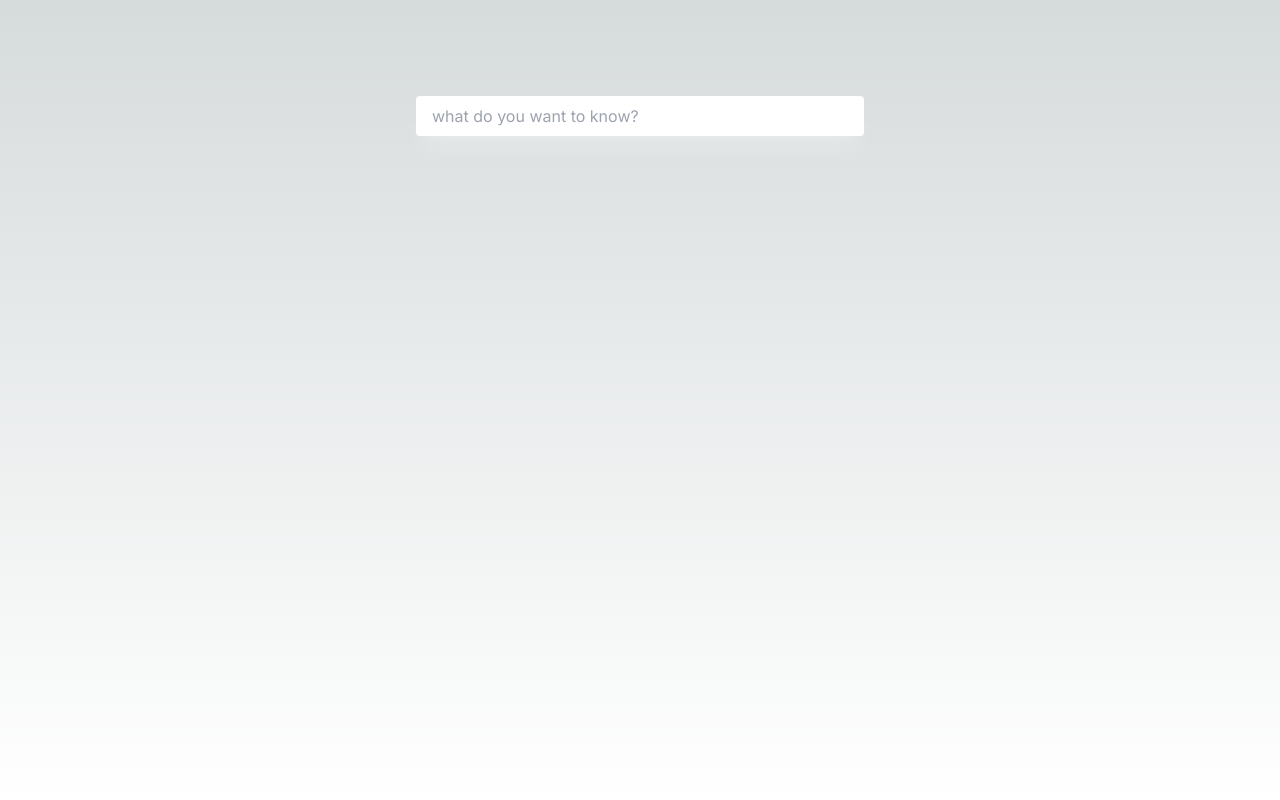
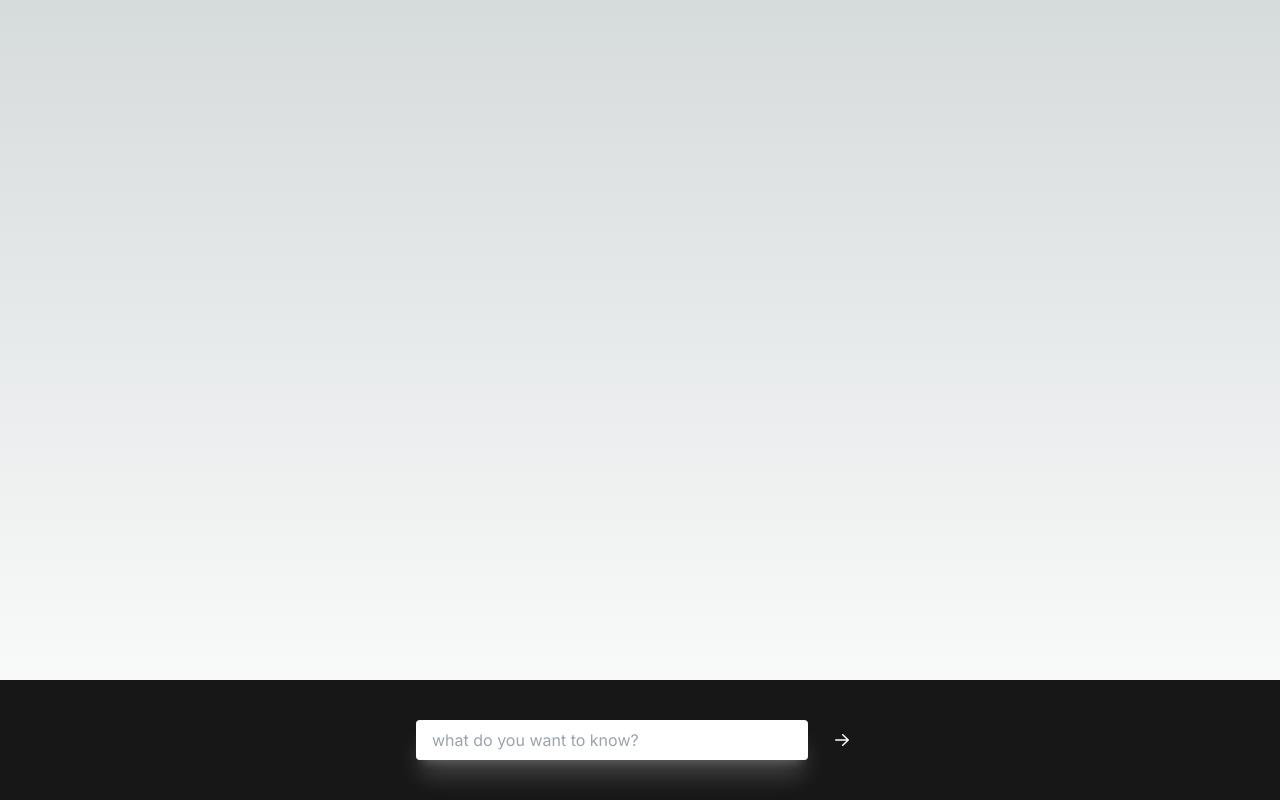
Before and after one commit to 0xDebabrata/replit-ai-chatbot, a Next.js app: page / in a window 1280 px wide. Built offline with nearby package versions, Linux system fonts and the light colour scheme.

Commit message:
update design

```diff
--- a/package.json
+++ b/package.json
@@ -9,6 +9,7 @@
     "lint": "next lint"
   },
   "dependencies": {
+    "@heroicons/react": "^2.0.18",
     "@types/node": "20.5.9",
     "@types/react": "18.2.21",
     "@types/react-dom": "18.2.7",
--- a/src/app/api/chat/route.ts
+++ b/src/app/api/chat/route.ts
@@ -42,7 +42,7 @@ export async function POST(req: Request) {
     model: 'gpt-3.5-turbo',
     stream: true,
     messages,
-    max_tokens: 800,
+    max_tokens: 600,
   })
   const stream = OpenAIStream(response)
   return new StreamingTextResponse(stream)
--- a/src/app/page.tsx
+++ b/src/app/page.tsx
@@ -1,34 +1,46 @@
 'use client'
+import { useEffect, useRef } from 'react'
+import { useChat } from 'ai/react'
 import Image from 'next/image'
-import { useChat } from 'ai/react'
+import { ArrowRightIcon } from '@heroicons/react/20/solid'
+
 import ChatMessage from '@/components/ChatMessage'
 
 const prompt = `You are a chatbot with access to Replit's AI podcast transcripts.
 Respond to user queries in a friendly manner. For any given query you will have
-access to the previous messages with the user as well as top 2 relevant transcripts
-from any podcast episode. Respond to the queries in format following the
-template given below:
+access to the previous messages with the user as well as relevant transcripts
+from any podcast episode. You should respond with a text message which will be
+shown to the user (as a result do not put raw timestamps there). Following that
+there should be a delimiter <ts-delim>, and after that add timestamps for 2
+transcripts. If the user query and the transcript does not have much relevance,
+only return the text response without delimiter or timestamps.
+The response template and example is given below.
 
 
-Response format:
+Response template:
 
-TEXT response
-<delim>
+TEXT response without any timestamp
+<ts-delim>
 {TIMESTAMP 1} {ID of corresponding transcript}
 {TIMESTAMP 2} {ID of corresponding transcript}
 
 
-Example response:
+Typical response:
 
 Deploying large-scale AI models can be a challenging task, requiring significant engineering efforts for building verifiers and conducting large-scale testing. Big companies like Google may have an advantage in approaching this, but collaboration with other organizations can also be beneficial.
 <ts-delim>
 1200.49 1_23
 3700.63 2_45
+
+Response if user query does not have good relation with transcript:
+
+Deploying large-scale AI models can be a challenging task, requiring significant engineering efforts for building verifiers and conducting large-scale testing. Big companies like Google may have an advantage in approaching this, but collaboration with other organizations can also be beneficial.
 `
 
 export default function Home() {
-  const { messages, input, handleInputChange, handleSubmit } = useChat({
-    api: "/api/chat",
+  const containerRef = useRef<HTMLDivElement>(null)
+
+  const { messages, input, handleInputChange, handleSubmit } = useChat({ api: "/api/chat",
     initialMessages: [
       {
         id: 'init',
@@ -38,11 +50,23 @@ export default function Home() {
     ]
   })
 
+  useEffect(() => {
+    if (!containerRef.current) return
+
+    containerRef.current.scrollTop = containerRef.current.scrollHeight
+  }, [messages])
+
   return (
-    <main className="flex min-h-screen flex-col items-center justify-start py-24">
+    <main className="flex h-screen flex-col items-center justify-start">
+      <div ref={containerRef} className='overflow-auto w-full text-left flex-1'>
+        {messages.map(m => (
+          <ChatMessage key={m.id} role={m.role} message={m.content} />
+        ))}
+      </div>
+      <div className='w-full bg-neutral-900'>
         <form
           onSubmit={handleSubmit}
-        className='w-full max-w-md mb-10'
+          className='w-full max-w-md my-10 mx-auto flex space-x-3'
         >
           <input
             type='text'
@@ -51,11 +75,10 @@ export default function Home() {
             placeholder='what do you want to know?'
             className='px-4 w-full rounded h-10 text-neutral-600 shadow-xl shadow-white/20'
           />
+          <button type='submit' className='px-3 hover:bg-neutral-700 rounded duration-200'>
+            <ArrowRightIcon className='h-5 w-5 text-white' />
+          </button>
         </form>
-      <div className='w-full text-left'>
-        {messages.map(m => (
-          <ChatMessage key={m.id} role={m.role} message={m.content} />
-        ))}
       </div>
     </main>
   )
```
Also changed, not shown: 1 other file (tests, documents, lock files or other folders). Lines whose indentation alone changed are shown as unchanged.
